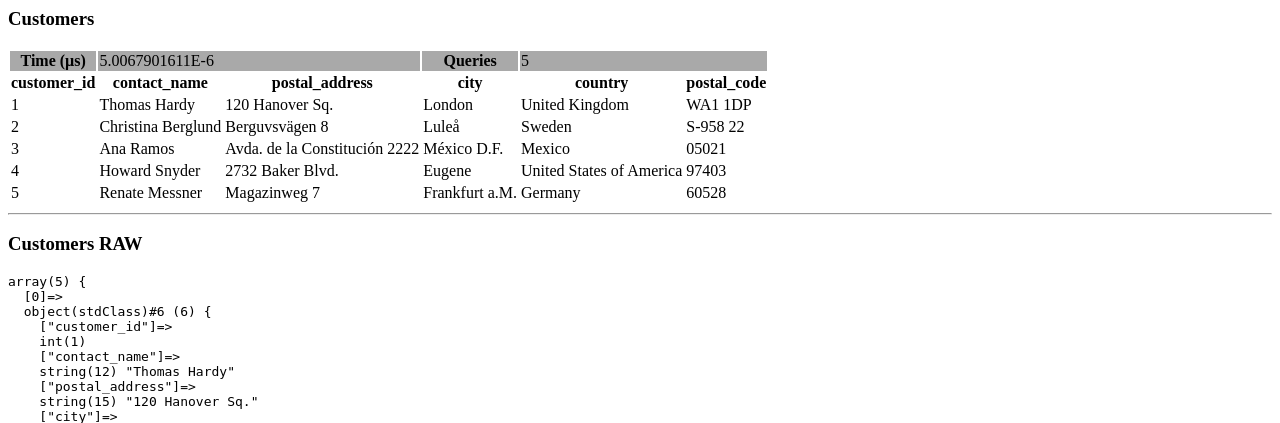
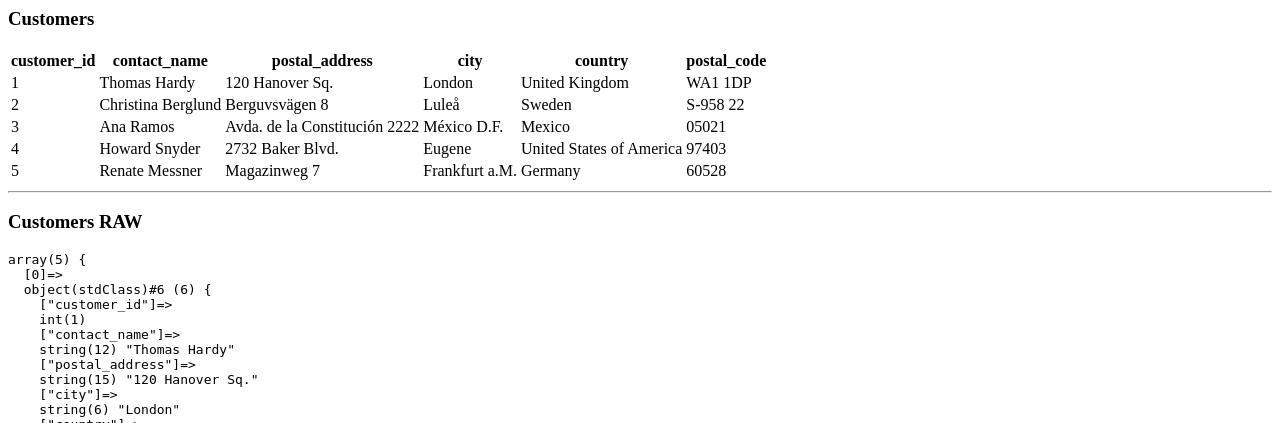
Before and after one commit to AlfredoRamos/pdodb, a PHP site: page / in a window 1280 px wide. Shown: the top 423 px of the page. Run offline with PHP 8.4, Linux system fonts and the light colour scheme; data that the repository does not hold is empty.

Commit message:
Revert logger.

```diff
--- a/database.class.php
+++ b/database.class.php
@@ -40,8 +40,6 @@ class Database {
 
 	private $dsn;
 	private $driver_options;
-
-	private $logger;
 
 	public function __construct(){
 		/**
@@ -91,19 +89,8 @@ class Database {
 	 * @return PDOStatement|PDOException
 	 */
 	public function query($query) {
-
-		$time['start'] = microtime(true);
-
 		$this->stmt = $this->dbh->prepare($query);
-
-		$time['end'] = microtime(true);
-
-		$time['elapsed'] = $time['end'] - $time['start'];
-
-		$this->logger[] = round($time['elapsed'], 16);
-
 		return $this->stmt;
-
 	}
 
 	/**
@@ -219,26 +206,4 @@ class Database {
 		return $this->stmt->debugDumpParams();
 	}
 
-	/**
-	 * Gets the count of queries and its running time
-	 * @return object
-	 * @todo Log other errors produced in the class
-	 */
-	public function debugSQL() {
-
-		$log = new stdClass;
-		$log->time = 0;
-		$log->queries = 0;
-
-		if (isset($this->logger)) {
-			foreach ($this->logger as $time) {
-				$log->time += $time;
-			}
-		}
-
-		$log->queries += count($this->logger);
-
-		return $log;
-	}
-
 }
--- a/demo/example.class.php
+++ b/demo/example.class.php
@@ -24,7 +24,7 @@
  */
 
 	require_once '../config.inc.php';
-	require_once '../database.class.php';
+	require_once '../Database.class.php';
 
 class Demo {
 
@@ -163,8 +163,4 @@ class Demo {
 		$this->db->query($sql);
 		return $this->db->fetchAll();
 	}
-
-	public function debugSQL() {
-		return $this->db->debugSQL();
-	}
 }
--- a/demo/index.php
+++ b/demo/index.php
@@ -22,8 +22,6 @@
 	$demo = new Demo;
 
 	$customers = $demo->get_raw_data();
-
-	$debug = $demo->debugSQL();
 ?>
 
 <html>
@@ -36,12 +34,6 @@
 		<table>
 
 			<thead>
-				<tr style="background-color:darkgrey">
-					<th>Time (&micro;s) </th>
-					<td colspan="2"><?php echo $debug->time ?></td>
-					<th>Queries</th>
-					<td colspan="2"><?php echo $debug->queries ?></td>
-				</tr>
 				<tr>
 					<th>customer_id</th>
 					<th>contact_name</th>
```
Also changed, not shown: README.md.
